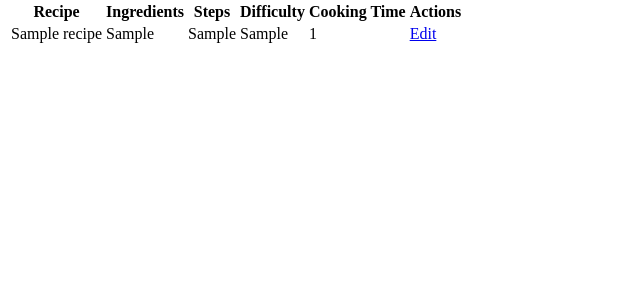
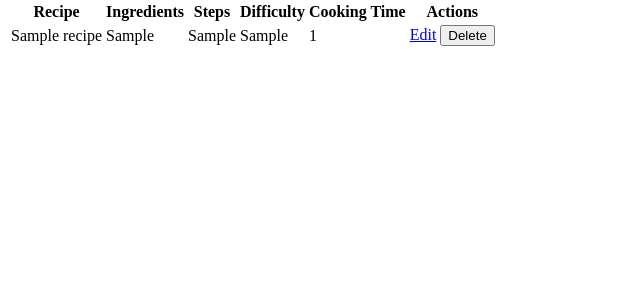
Before and after one commit to swayakrishna/RecipeApp, a Flask app: page / in a window 1280 px wide. Shown: the part 26-326 px from the top of the page, without its empty margins (0-640 px from the left). Run offline with Flask 3, Linux system fonts and the light colour scheme; tables that the repository leaves empty hold one stand-in row (values such as "Sample post").

Commit message:
delete recipe implemented

```diff
--- a/app.py
+++ b/app.py
@@ -47,7 +47,7 @@ def edit_recipe(recipe_id):
     print(recipe)
     return render_template('edit_recipe.html', recipe=recipe)
 
-#Listing recipes
+#TODO remove this at last Listing recipes
 @app.route('/list_recipe')
 def list_recipe():
     recipes = Recipe.query.all()
--- a/templates/index.html
+++ b/templates/index.html
@@ -4,6 +4,15 @@
     <meta charset="UTF-8">
     <meta name="viewport" content="width=device-width, initial-scale=1.0">
     <title>Home</title>
+    <script>
+        function confirmDelete(event, recipeId) {
+            event.preventDefault();
+            var confirmation = confirm("Are you sure you want to delete this recipe?");
+            if (confirmation) {
+                window.location.href = '/admin/delete_recipe/' + recipeId;
+            }
+        }
+    </script>
 </head>
 <body>
     <nav class="navbar">
@@ -36,6 +45,7 @@
                         <td>{{ recipe.cooking_time }}</td>
                         <td>
                             <a href="{{ url_for('edit_recipe', recipe_id=recipe.id) }}">Edit</a>
+                            <button onclick="confirmDelete(event, '{{ recipe.id }}')">Delete</button>
                         </td>
                     </tr>
                     {% endfor %}
```
